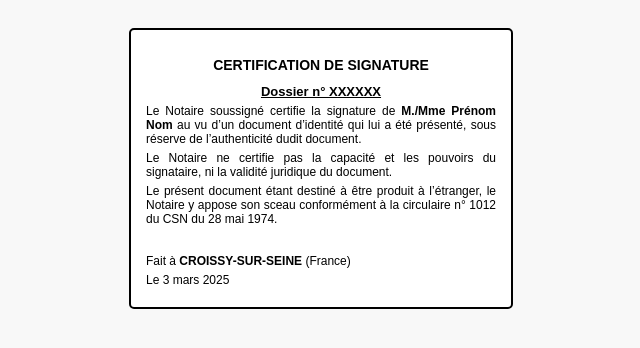
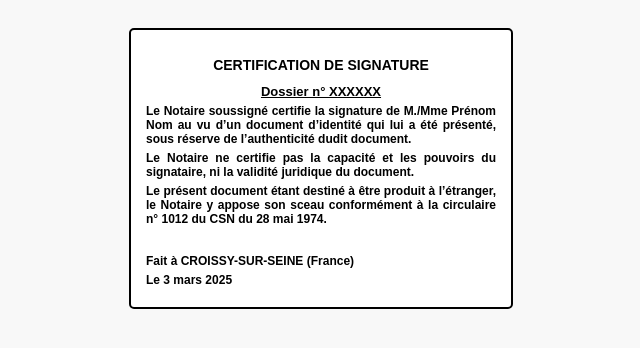
Before and after one commit to emphyrioio/emphyrioio.github.io, a plain HTML site: page mention.html in a window 1280 px wide. Shown: the whole page, without its empty margins (319-959 px from the left). Drawn offline with Linux system fonts and the light colour scheme.

Commit message:
Update mention.html

```diff
--- a/mention.html
+++ b/mention.html
@@ -42,7 +42,7 @@
 </head>
 <body>
 
-    <div class="container">
+    <div class="container bold">
         <h2>Certification de signature</h2>
         <p class="dossier">Dossier n° <span id="num_aff"></span></p>
 
```
